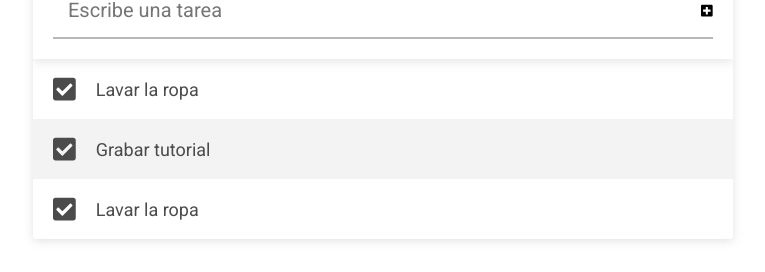
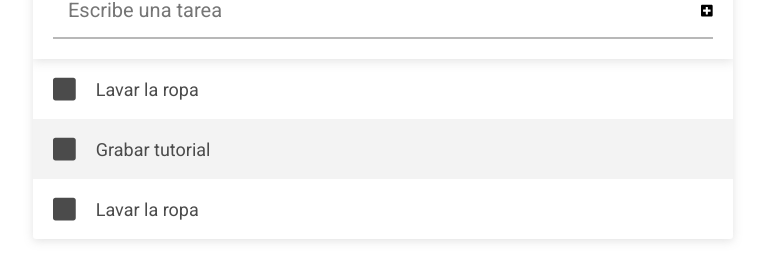
Before and after one commit to gcancho/lista__tareas, a React (Create React App) app: page / in a window 1280 px wide. Shown: the part 147-419 px from the top of the page, without its empty margins (257-1022 px from the left). Built offline with nearby package versions, Linux system fonts and the light colour scheme.

Commit message:
Funcion para completar las tareas

```diff
--- a/src/App.js
+++ b/src/App.js
@@ -29,7 +29,7 @@ function App() {
     <div className="contenedor">
       <Header />
       <FormularioTareas tareas={tareas} cambiarTareas={cambiarTareas} />
-      <ListaTareas tareas={tareas} />
+      <ListaTareas tareas={tareas} cambiarTareas={cambiarTareas} />
     </div>
   );
 }
--- a/src/componentes/ListaTareas.js
+++ b/src/componentes/ListaTareas.js
@@ -2,7 +2,20 @@ import React from "react";
 import Tarea from "./Tarea";
 
 //Este componente es una lista que contendra las tareas, a este componente se le pasa el estado "tareas" para mostrarlo con map
-const ListaTareas = ({ tareas }) => {
+const ListaTareas = ({ tareas, cambiarTareas }) => {
+  // Esta funcion la tenemos que pasar al componente "Tarea" para que funcione
+  const toggleCompletada = (id) => {
+    cambiarTareas(
+      tareas.map((tarea) => {
+        if (id === tarea.id) {
+          // Nos devuelve un arreglo nuevo, por eso va el return, nos devuelve el arreglo inicial pero le modifica su 'tarea.completada'
+          return { ...tarea, completada: !tarea.completada };
+        }
+        return tarea;
+      })
+    );
+  };
+
   return (
     <ul className="lista-tareas">
       {/* Muestra el texto de cada tarea del estado de "tareas" que estamos obteniendo en el componente*/}
@@ -10,7 +23,13 @@ const ListaTareas = ({ tareas }) => {
         tareas.map((tarea) => {
           // return <li key={tarea.id}>{tarea.texto}</li>;
           // Creamos un componente para mejor orden y le pasamos los parametros al componente "Tarea"
-          return <Tarea key={tarea.id} tarea={tarea} />;
+          return (
+            <Tarea
+              key={tarea.id}
+              tarea={tarea}
+              toggleCompletada={toggleCompletada}
+            />
+          );
         })
       ) : (
         <div className="lista-tareas__mensaje">No hay tareas agregadas</div>
--- a/src/componentes/Tarea.js
+++ b/src/componentes/Tarea.js
@@ -3,12 +3,13 @@ import { FontAwesomeIcon } from "@fortawesome/react-fontawesome";
 import {
   faCheckSquare,
   faEdit,
+  faSquare,
   faTimes,
 } from "@fortawesome/free-solid-svg-icons";
 
 // Esta obteniendo la tarea que se creo dentro del map del componente "ListaTareas", no confundir con el estado "tareas"
 // Recomendacion: Llamar de otra forma a los estados para que no genere confusion
-const Tarea = ({ tarea }) => {
+const Tarea = ({ tarea, toggleCompletada }) => {
   // Estado para manipular el boton de actualizar, tendra como valor por default 'false'
   const [editandoTarea, cambiarEditandoTarea] = useState(false);
 
@@ -23,8 +24,10 @@ const Tarea = ({ tarea }) => {
   return (
     <li className="lista-tareas__tarea">
       <FontAwesomeIcon
-        icon={faCheckSquare}
+        icon={tarea.completada ? faCheckSquare : faSquare}
         className="lista-tareas__icono lista-tareas__icono-check"
+        // Función para capturar el id al cual se le esta haciendo click ya que son varias tareas y es un icono no un input
+        onClick={() => toggleCompletada(tarea.id)}
       />
       <div className="lista-tareas__texto">
         {/* Si "editandoTarea" es verdadero entonces nos mostrara un formulario, sino simplemente nos muestra el nombre de la tarea */}
```
